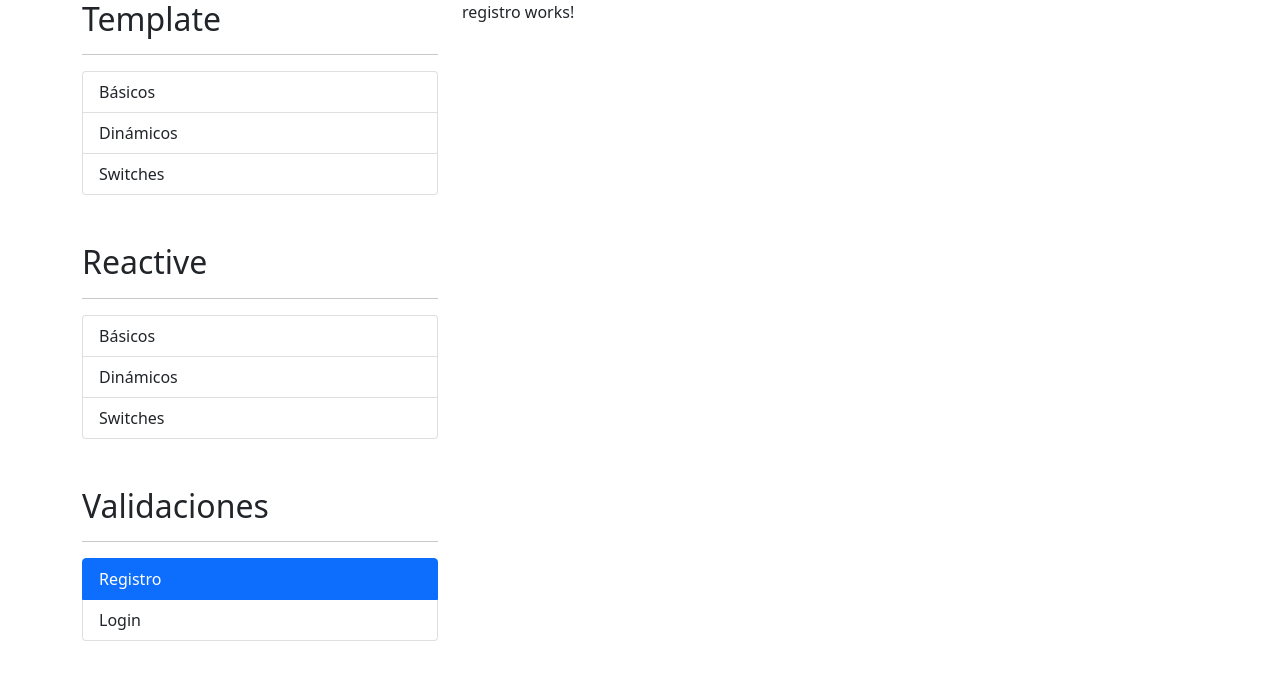
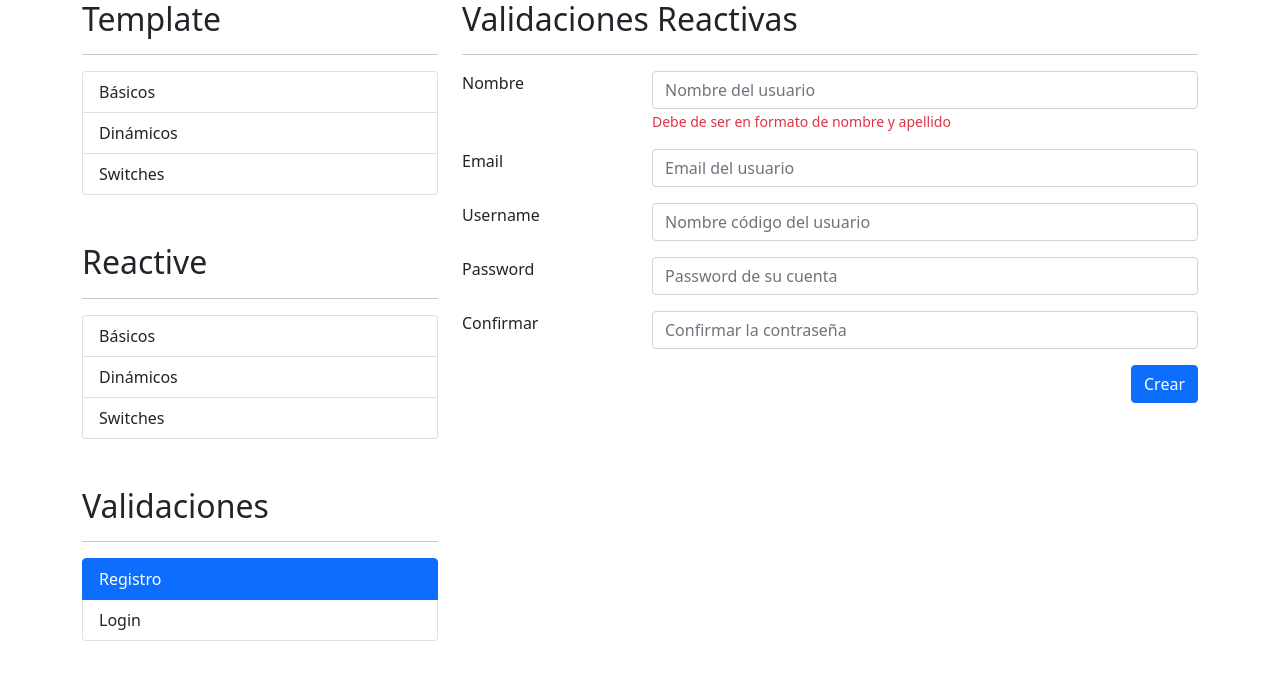
Before and after one commit to fabioaoad/formulariosApp, an Angular app: page /auth/registro in a window 1280 px wide. Shown: the top 680 px of the page. Built offline with nearby package versions, Linux system fonts and the light colour scheme.

Commit message:
Diseño de la pantalla de registro - formularios reactivos - seccion 18, apartado 5

```diff
--- a/src/app/auth/pages/registro/registro.component.html
+++ b/src/app/auth/pages/registro/registro.component.html
@@ -1 +1,81 @@
-<p>registro works!</p>
+<h2>Validaciones Reactivas</h2>
+<hr>
+
+<div class="row">
+  <div class="col">
+    <form autocomplete="off">
+
+<!--      Nombre   -->
+      <div class="row mb-3">
+        <label class="col-sm-3 col-form.label">Nombre</label>
+        <div class="col-sm-9">
+          <input type="text"
+                 class="form-control"
+                 placeholder="Nombre del usuario">
+          <span class="form-text text-danger">
+            Debe de ser en formato de nombre y apellido
+          </span>
+        </div>
+      </div>
+
+
+
+      <!--      Email   -->
+      <div class="row mb-3">
+        <label class="col-sm-3 col-form.label">Email</label>
+        <div class="col-sm-9">
+          <input type="email"
+                 class="form-control"
+                 placeholder="Email del usuario">
+        </div>
+      </div>
+
+
+      <!--      Username   -->
+      <div class="row mb-3">
+        <label class="col-sm-3 col-form.label">Username</label>
+        <div class="col-sm-9">
+          <input type="text"
+                 class="form-control"
+                 placeholder="Nombre código del usuario">
+        </div>
+      </div>
+
+
+      <!--      Password   -->
+      <div class="row mb-3">
+        <label class="col-sm-3 col-form.label">Password</label>
+        <div class="col-sm-9">
+          <input type="password"
+                 class="form-control"
+                 placeholder="Password de su cuenta">
+        </div>
+      </div>
+
+
+
+      <!--      Password2   -->
+      <div class="row mb-3">
+        <label class="col-sm-3 col-form.label">Confirmar</label>
+        <div class="col-sm-9">
+          <input type="password"
+                 class="form-control"
+                 placeholder="Confirmar la contraseña">
+        </div>
+      </div>
+
+
+      <div class="row">
+        <div class="col">
+          <button class="btn btn-primary float-end">
+            Crear
+          </button>
+        </div>
+      </div>
+
+
+
+
+    </form>
+  </div>
+</div>
--- a/src/app/reactive/basicos/basicos.component.html
+++ b/src/app/reactive/basicos/basicos.component.html
@@ -1,4 +1,4 @@
-<h2 class="animate__animated animate__bounce">Reactivos: Básicos</h2>
+<h2 class="animate__animated animate__bounce">Reactive: Básicos</h2>
 <hr>
 
 <div class="row">
--- a/src/app/reactive/dinamicos/dinamicos.component.html
+++ b/src/app/reactive/dinamicos/dinamicos.component.html
@@ -1,4 +1,4 @@
-<h2 class="animate__animated animate__bounce">Template: <small> Dinámicos </small></h2>
+<h2 class="animate__animated animate__bounce">Reactive: <small> Dinámicos </small></h2>
 <hr>
 
 <form (ngSubmit)="guardar()"
--- a/src/app/reactive/switches/switches.component.html
+++ b/src/app/reactive/switches/switches.component.html
@@ -1,4 +1,4 @@
-<h2 class="animate__animated animate__bounce">Template: Switches</h2>
+<h2 class="animate__animated animate__bounce">Reactive: Switches</h2>
 <hr>
 
 <form [formGroup]="miFormulario"
```
